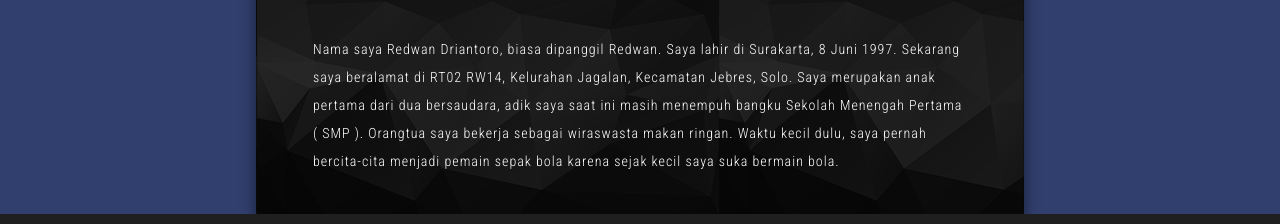
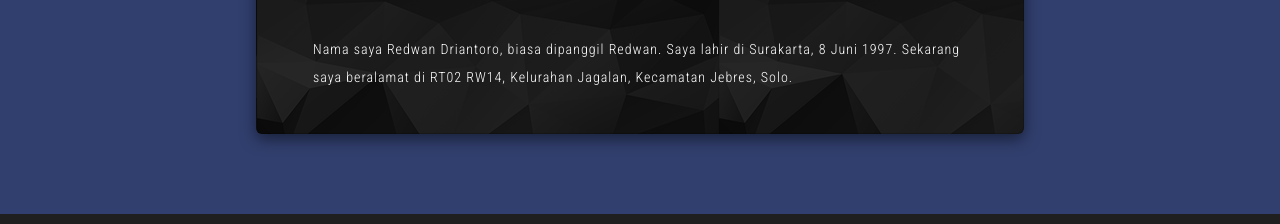
Before and after one commit to redwan86/portfolio, a website: page isi/index.html in a window 1280 px wide. Both pictures are taken after a click on the link "About". Shown: the part 586-810 px from the top of the page. Drawn offline with Linux system fonts and the light colour scheme; a web font is replaced by a local one.

Commit message:
Update index.html
init commit

```diff
--- a/isi/index.html
+++ b/isi/index.html
@@ -132,7 +132,7 @@ License URL: http://creativecommons.org/licenses/by/3.0/
 						<div class="clearfix"> </div>
 						<div class="about-text agileits-w3layouts">
 							<justify>
-							<p>Nama saya Redwan Driantoro, biasa dipanggil Redwan. Saya lahir di Surakarta, 8 Juni 1997. Sekarang saya beralamat di RT02 RW14, Kelurahan Jagalan, Kecamatan Jebres, Solo. Saya merupakan anak pertama dari dua bersaudara, adik saya saat ini masih menempuh bangku Sekolah Menengah Pertama ( SMP ). Orangtua saya bekerja sebagai wiraswasta makan ringan. Waktu kecil dulu, saya pernah bercita-cita menjadi pemain sepak bola karena sejak kecil saya suka bermain bola.</p>
+							<p>Nama saya Redwan Driantoro, biasa dipanggil Redwan. Saya lahir di Surakarta, 8 Juni 1997. Sekarang saya beralamat di RT02 RW14, Kelurahan Jagalan, Kecamatan Jebres, Solo.</p>
 							</justify>
 
 						</div>
```
